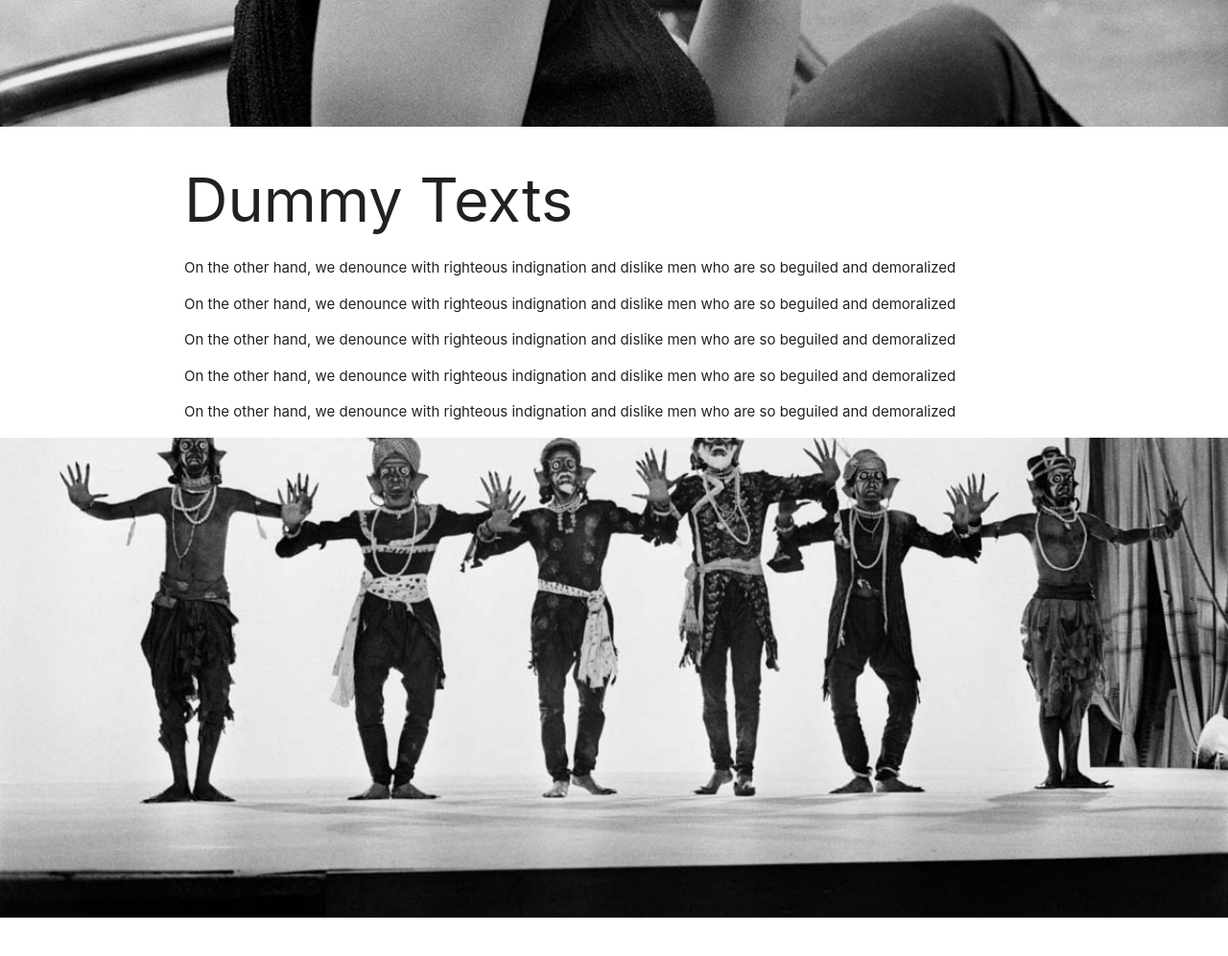
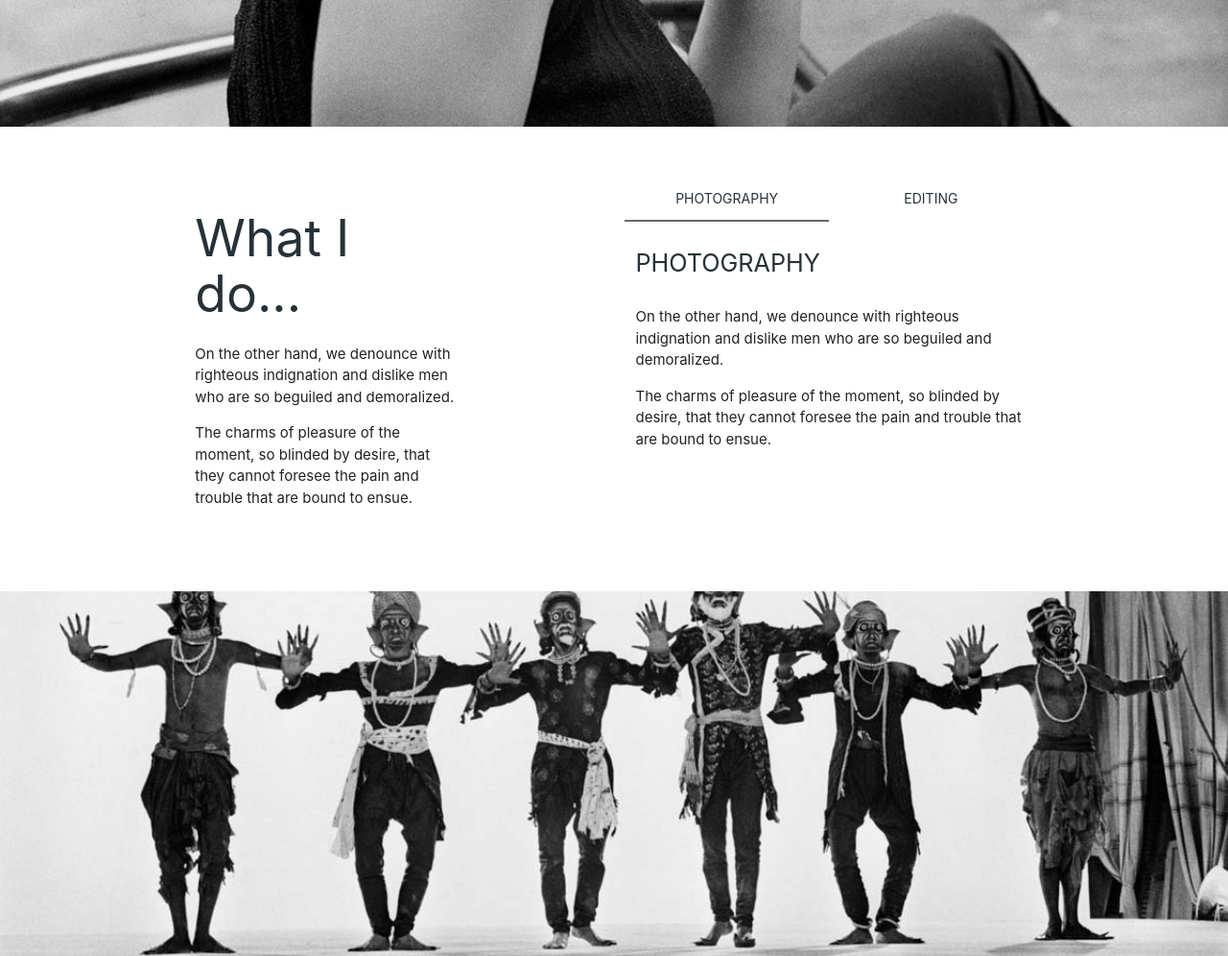
Before and after one commit to HasanNahiyanNobel/Playground-Love-JS, a plain HTML site: page demo_project.html in a window 1280 px wide. Shown: the part 2060-3056 px from the top of the page at 96% size. Before the commit the page ends 3016 px from the top, so only its background shows below. Drawn offline with nearby package versions, Linux system fonts and the light colour scheme.

Commit message:
Learnt to use simple tabs.

```diff
--- a/demo_project.html
+++ b/demo_project.html
@@ -35,6 +35,15 @@
 			padding-top: 4vw;
 			padding-bottom: 4vw;
 		}
+
+		/* For the colours of tabs. Found by the inspect option of chrome. */
+		.tabs .indicator {
+			background-color: dimgrey;
+		}
+
+		.tabs .tab a:focus, .tabs .tab a:focus.active {
+			background: transparent;
+		}
 	</style>
 </head>
 
@@ -65,6 +74,7 @@
 	<section class="container section" id="photos">
 		<div class="row">
 			<div class="col s12 l4">
+				<!-- Note: What I understand, Materialize assumes there should be 12 columns in general cases. So when I use s12—I want the content to take the entire container in small pages. And l4 means I want one-third of the entire container in large pages. -->
 				<img src="images/GHOSHNEMAI0277.jpg" alt="" class="responsive-img materialboxed"> <!--Note: This `responsive-img` tag helps the image to be inside our viewport. -->
 			</div>
 			<div class="col s12 l6 offset-l1">
@@ -98,19 +108,38 @@
 			<img src="images/GHOSHNEMAI0421.jpg" alt="" class="responsive-img">
 		</div>
 	</div>
-	<div> <!-- For dummy texts. -->
-		<div class="container">
-			<h1>Dummy Texts</h1>
-			<p>On the other hand, we denounce with righteous indignation and dislike men who are so beguiled and demoralized</p>
-			<p>On the other hand, we denounce with righteous indignation and dislike men who are so beguiled and demoralized</p>
-			<p>On the other hand, we denounce with righteous indignation and dislike men who are so beguiled and demoralized</p>
-			<p>On the other hand, we denounce with righteous indignation and dislike men who are so beguiled and demoralized</p>
-			<p>On the other hand, we denounce with righteous indignation and dislike men who are so beguiled and demoralized</p>
-		</div>
-	</div>
 
 
 	<!-- Services/Tabs -->
+	<section class="container section" id="services">
+		<div class="row">
+			<div class="col s12 l4">
+				<h2 class="blue-grey-text text-darken-4">What I do...</h2>
+				<p>On the other hand, we denounce with righteous indignation and dislike men who are so beguiled and demoralized.</p>
+				<p>The charms of pleasure of the moment, so blinded by desire, that they cannot foresee the pain and trouble that are bound to ensue.</p>
+			</div>
+			<div class="col s12 l6 offset-l2">
+				<ul class="tabs">
+					<li class="tab col s6">
+						<a href="#photography" class="blue-grey-text text-darken-4">Photography</a>
+					</li>
+					<li class="tab col s6">
+						<a href="#editing" class="blue-grey-text text-darken-4">Editing</a>
+					</li>
+				</ul>
+				<div class="col s12" id="photography">
+					<p class="flow-text blue-grey-text text-darken-4">PHOTOGRAPHY</p>
+					<p>On the other hand, we denounce with righteous indignation and dislike men who are so beguiled and demoralized.</p>
+					<p>The charms of pleasure of the moment, so blinded by desire, that they cannot foresee the pain and trouble that are bound to ensue.</p>
+				</div>
+				<div class="col s12" id="editing">
+					<p class="flow-text blue-grey-text text-darken-4">EDITING</p>
+					<p>The charms of pleasure of the moment, so blinded by desire, that they cannot foresee the pain and trouble that are bound to ensue.</p>
+					<p>On the other hand, we denounce with righteous indignation and dislike men who are so beguiled and demoralized.</p>
+				</div>
+			</div>
+		</div>
+	</section>
 
 	<!-- Parallax -->
 	<div class="parallax-container">
@@ -131,6 +160,7 @@
 		  $('.sidenav').sidenav(); // To open the side navigation bar.
 		  $('.materialboxed').materialbox(); // To zoom the images when clicked.
 		  $('.parallax').parallax(); // For the parallax images.
+		  $('.tabs').tabs(); // Self explanatory. :3
 	  });
 	</script>
 </body>
```
